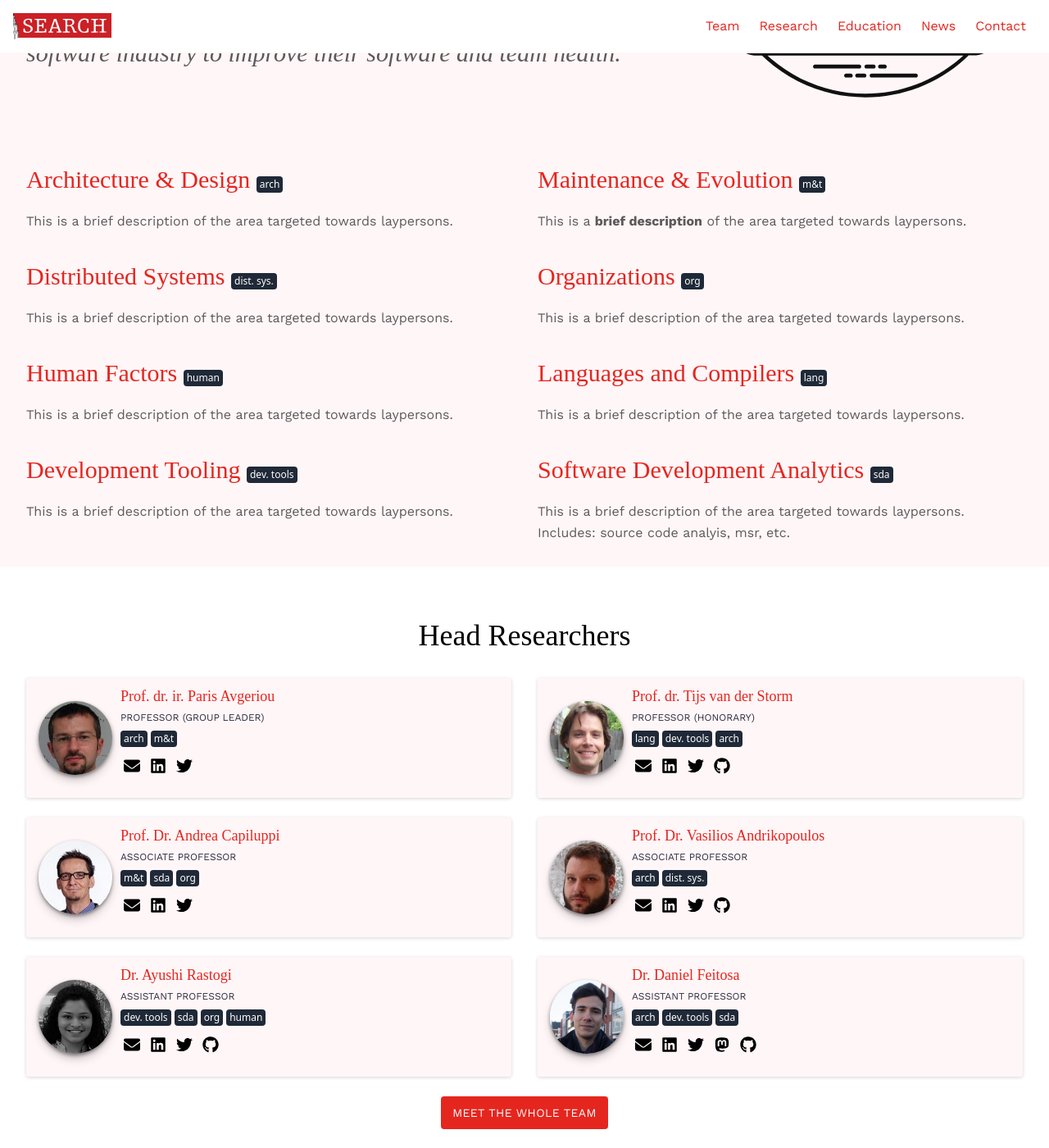
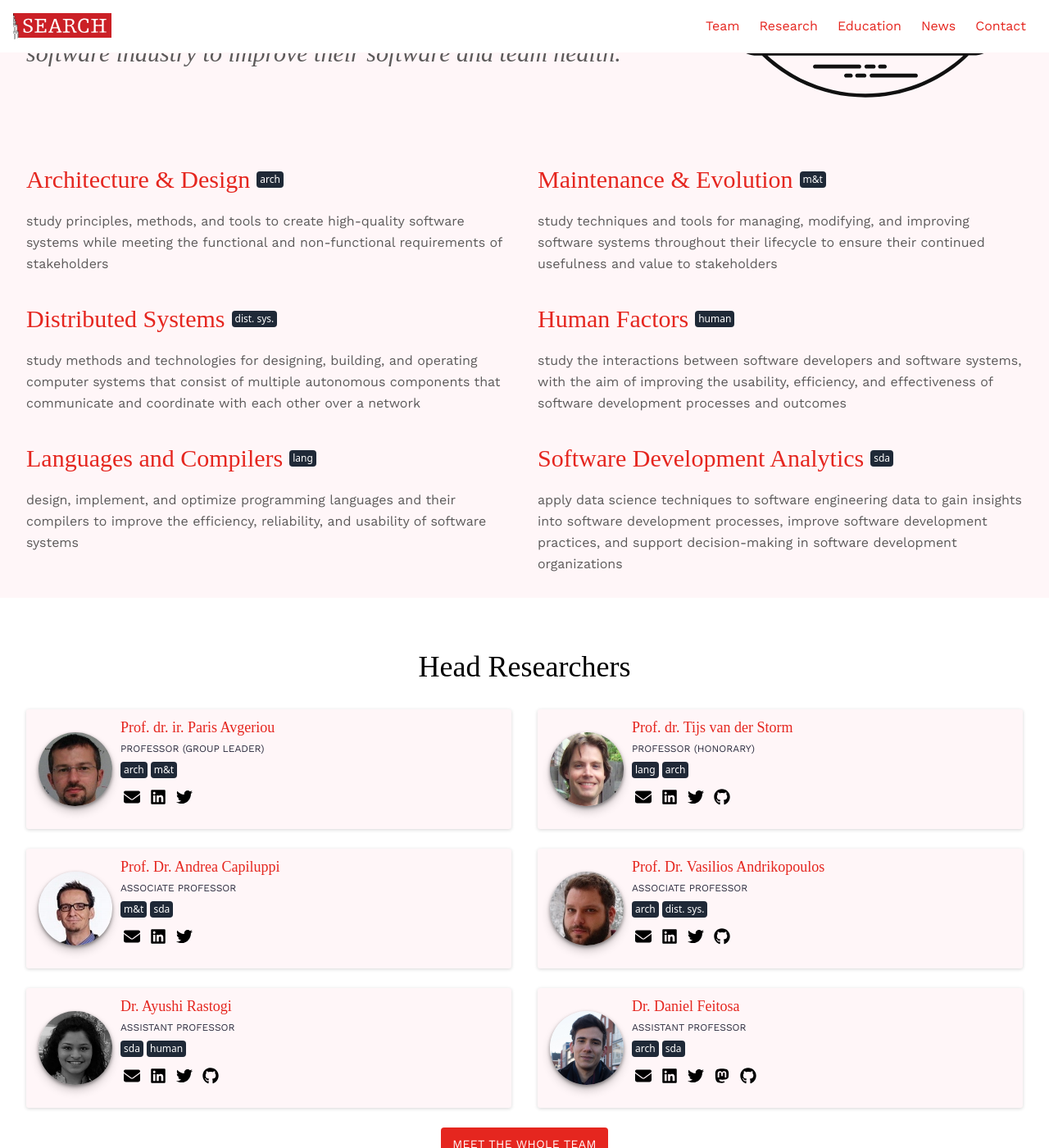
Before and after one commit to search-rug/search-rug.github.io, a Jekyll site: the page built from index.md, in a window 1280 px wide and 1400 px high, scrolled down 1198 px. Shown: the whole window at 82% size. Built offline with Jekyll 4.4.1, drawn with Linux system fonts in a browser that asks for light colours; nearby versions of some CDN libraries; some web fonts are replaced.

Commit message:
Update core research fields

```diff
--- a/_data/fields.json
+++ b/_data/fields.json
@@ -2,41 +2,31 @@
   {
     "title": "Architecture & Design",
     "tag": "arch",
-        "description": "This is a brief description of the area targeted towards laypersons."
+    "description": "study principles, methods, and tools to create high-quality software systems while meeting the functional and non-functional requirements of stakeholders"
   },
   {
     "title": "Maintenance & Evolution",
     "tag": "m&t",
-        "description": "This is a **brief description** of the area targeted towards laypersons."
+    "description": "study techniques and tools for managing, modifying, and improving software systems throughout their lifecycle to ensure their continued usefulness and value to stakeholders"
   },
   {
     "title": "Distributed Systems",
     "tag": "dist. sys.",
-        "description": "This is a brief description of the area targeted towards laypersons."
-    },
-    {
-        "title": "Organizations",
-        "tag": "org",
-        "description": "This is a brief description of the area targeted towards laypersons."
+    "description": "study methods and technologies for designing, building, and operating computer systems that consist of multiple autonomous components that communicate and coordinate with each other over a network"
   },
   {
     "title": "Human Factors",
     "tag": "human",
-        "description": "This is a brief description of the area targeted towards laypersons."
+    "description": "study the interactions between software developers and software systems, with the aim of improving the usability, efficiency, and effectiveness of software development processes and outcomes"
   },
   {
     "title": "Languages and Compilers",
     "tag": "lang",
-        "description": "This is a brief description of the area targeted towards laypersons."
-    },
-    {
-        "title": "Development Tooling",
-        "tag": "dev. tools",
-        "description": "This is a brief description of the area targeted towards laypersons."
+    "description": "design, implement, and optimize programming languages and their compilers to improve the efficiency, reliability, and usability of software systems"
   },
   {
     "title": "Software Development Analytics",
     "tag": "sda",
-        "description": "This is a brief description of the area targeted towards laypersons. Includes: source code analyis, msr, etc."
+    "description": "apply data science techniques to software engineering data to gain insights into software development processes, improve software development practices, and support decision-making in software development organizations"
   }
 ]
--- a/_layouts/home.html
+++ b/_layouts/home.html
@@ -44,9 +44,10 @@ bodyClass: "page-home"
       {% for field in site.data.fields %}
       <div class="w-full md:w-1/2 pr-4 pl-4 mb-1">
         <div>
-          <h2 class="text-[color:var(--link-color)] text-3xl mb-5 mt-8">{{ field.title }}
+          <h2 class="flex flex-row items-center mb-5 mt-8">
+            <span class="text-[color:var(--link-color)] text-3xl mr-2">{{ field.title }}</span>
             <span class="font-sans inline-block p-1 text-center text-xs align-baseline leading-none rounded bg-gray-800 text-white">
-            {{ field.tag }}
+              {{ field.tag }}
             </span>
           </h2>
           <p>{{ field.description | markdownify }}</p>
```
Also changed, not shown: _team/andrea-capiluppi.md (+0 -1 lines), _team/ayushi-rastogi.md (+0 -2 lines), _team/daniel-feitosa.md (+0 -1 lines), _team/tijs-van-der-storm.md (+0 -1 lines). Lines whose indentation alone changed are shown as unchanged.
